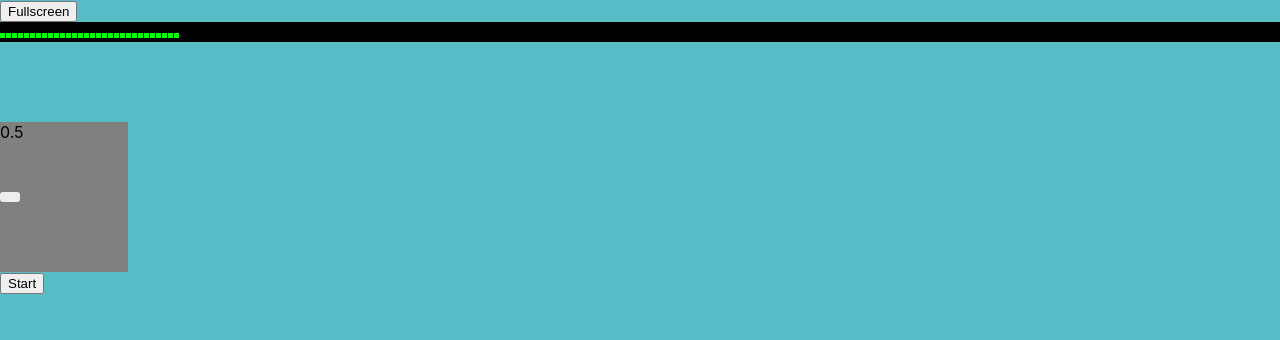
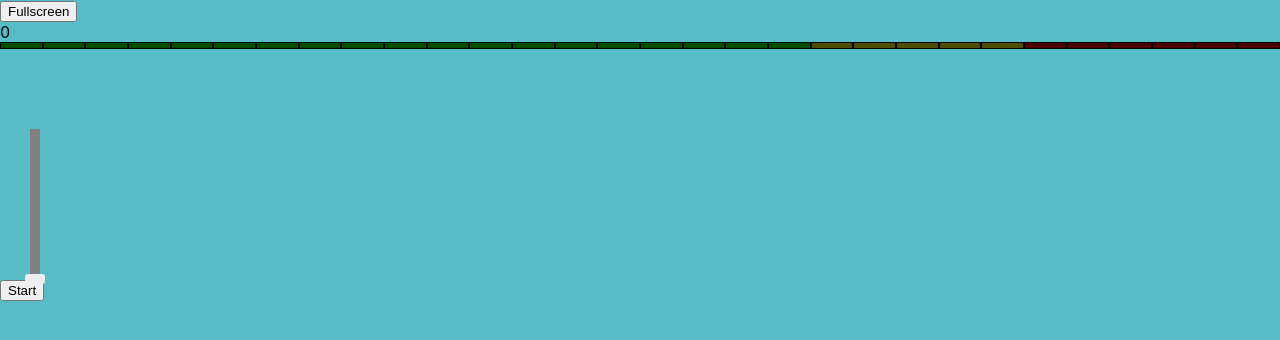
Before and after one commit to NoClipDigital/wap-games, a Nuxt app: page /slider in a window 1280 px wide. Shown: the top 340 px of the page. Built offline with nearby package versions, Linux system fonts and the light colour scheme.

Commit message:
Progress on slider. Calculating levels is WIP

```diff
--- a/components/slider/Levelbar.vue
+++ b/components/slider/Levelbar.vue
@@ -1,7 +1,6 @@
 <template lang="html">
 <div class="levelbar">
-  <div class="led" v-for="led of ledCount" :style="ledStyles" />
-
+  <div class="led" v-for="led of ledCount" :style="ledStyles(led)" />
 </div>
 </template>
 
@@ -9,37 +8,52 @@
 import anime from 'animejs'
 
 export default {
-  name: "Mixer",
+  name: "Levelbar",
   data() {
     return {
       ledCount: 30,
-      val: 0.4
     }
   },
   methods: {
     ledStyles(i) {
 
-      let isLit = i / this.ledCount >= val;
+      let isLit = i / this.ledCount <= this.level;
+
+      let color = 'lime';
+
+      if (i >= 25) {
+        color = 'red';
+      } else if (i >= 20) {
+        color = 'yellow'
+      }
 
       return {
-        opacity: isLit ? 1 : 0.3
+        opacity: isLit ? 0.9 : 0.3,
+        backgroundColor: color
       }
     }
+  },
+  props: {
+    level: Number
   }
 }
 </script>
 
 <style lang="scss" scoped>
 .levelbar {
-  background-color: black;
+    background-color: black;
+    color: white;
+    display: flex;
+    justify-content: space-between;
+
 }
 
 .led {
-  background-color: lime;
-  width: 5px;
-  height: 5px;
-  margin-right: 1px;
-  display: inline-block;
+    background-color: lime;
+    height: 5px;
+    flex-grow: 1;
+    margin: 1px;
+    display: inline-block;
+    transition: 0.1s opacity;
 }
-
 </style>
--- a/components/slider/Mixer.vue
+++ b/components/slider/Mixer.vue
@@ -2,7 +2,7 @@
 <div class="mixer" :style="mixerStyles" @mousemove="trackMove" @touchmove="trackMove">
 
   <div class="knob" :style="knobStyles"/>
-  {{sliderVal}}
+
 </div>
 </template>
 
@@ -14,7 +14,12 @@ export default {
   data() {
     return {
       mixerHeight: 150,
-      sliderVal: 0.5
+      sliderVal: 0
+    }
+  },
+  watch: {
+    sliderVal() {
+      this.$emit('change', this.sliderVal);
     }
   },
   computed: {
@@ -50,17 +55,19 @@ export default {
 .mixer {
     background-color: grey;
     height: 150px;
-    width: 10%;
+    width: 10px;
     position: relative;
+    margin-left: 30px;
 }
 
 .knob {
     background-color: #eee;
     border-radius: 3px;
     height: 10px;
+    left: 50%;
     pointer-events: none;
     position: absolute;
-    transform: translateY(50%);
+    transform: translate(-50%, 50%);
     width: 20px;
 }
 </style>
--- a/components/slider/Waveform.vue
+++ b/components/slider/Waveform.vue
@@ -13,16 +13,22 @@ export default {
   name: "Waveform",
   data() {
     return {
+      currentBar: 0,
       bars: [],
       progress: 0,
       config: {
-        randomness: 0.8,
+        randomness: 0.9,
         noOfBars: 100,
         speed: 5,
         randomness: 0.5,
         barWidth: 5,
         barGap: 2
       }
+    }
+  },
+  watch: {
+    currentBar() {
+      this.$emit('update', this.bars[this.currentBar]);
     }
   },
   methods: {
@@ -39,8 +45,12 @@ export default {
       let leftPos = widthOffset + progressOffset + barOffset;
       let isHalfway = leftPos < (this.$el.offsetWidth / 2);
 
+      if(isHalfway && i > this.currentBar) {
+        this.currentBar = i;
+      }
+
       return {
-        backgroundColor: isHalfway ? 'yellow' : 'white',
+        backgroundColor: isHalfway ? 'yellow' : 'grey',
         height: (100 * bar) + '%',
         left: leftPos + 'px',
         marginRight: this.config.barGap + 'px',
@@ -68,13 +78,15 @@ export default {
       this.bars = bars;
     },
 
-    blurWave() {
+    processWave() {
       for (var i = 1; i < this.bars.length; i++) {
         let prev = this.bars[i - 1];
         let current = this.bars[i];
 
+        let sine = 0.4 - Math.sin(i / 3);
+
         let newCurrent = (prev * (1 - this.config.randomness)) + (current * this.config.randomness);
-        this.bars[i] = newCurrent;
+        this.bars[i] = Math.min(Math.max(newCurrent + (sine * 0.2), 0), 1);
 
       }
     }
@@ -86,7 +98,7 @@ export default {
   },
   mounted() {
     this.generateWave();
-    this.blurWave();
+    this.processWave();
   },
 }
 </script>
--- a/pages/slider/index.vue
+++ b/pages/slider/index.vue
@@ -1,29 +1,48 @@
 <template>
 <div class="slider-game">
-  <levelbar />
-  <waveform ref="waveform" />
-  <mixer />
+  {{score}}
+  <levelbar :level="levelVal" />
+  <waveform @update="setAudioVal" ref="waveform" />
+  <mixer @change="setMixerVal" />
   <button @click="startGame">Start</button>
 </div>
 </template>
 
 <script>
-
 export default {
   name: "SliderGame",
   data() {
     return {
-
+      mixerVal: 0,
+      audioVal: 0,
+      score: 0
     }
   },
   components: {
-    Waveform: () => import('~/components/slider/Waveform.vue'),
-    Levelbar: () => import('~/components/slider/Levelbar.vue'),
-    Mixer: () => import('~/components/slider/Mixer.vue')
+    Waveform: () =>
+      import ('~/components/slider/Waveform.vue'),
+    Levelbar: () =>
+      import ('~/components/slider/Levelbar.vue'),
+    Mixer: () =>
+      import ('~/components/slider/Mixer.vue')
+  },
+  computed: {
+    levelVal() {
+      let difficulty = 0.8;
+      let multiplier = (this.mixerVal) + (0.5 * (1 - difficulty));
+      return this.audioVal * (0.5 + this.mixerVal);
+    }
   },
   methods: {
     startGame() {
       this.$refs.waveform.start();
+    },
+    setMixerVal(val) {
+      this.mixerVal = val;
+    },
+    setAudioVal(val) {
+      this.audioVal = val;
+      this.score += (Math.abs(this.audioVal - this.mixerVal));
     }
   }
 }
```
